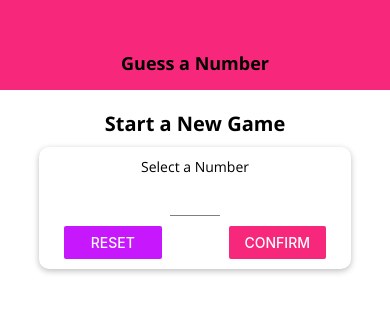
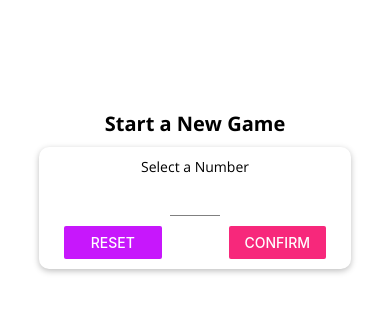
Before and after one commit to safiyc/Guess-The-Number-React-Native, a React Native app: screen / in a window 390 px wide. Shown: the top 312 px of the page. Built offline with nearby package versions, Linux system fonts and the light colour scheme.

Commit message:
Detect android or ios and style specific

```diff
--- a/App.js
+++ b/App.js
@@ -9,7 +9,7 @@ import GameScreen from './components/screens/GameScreen';
 import GameOverScreen from './components/screens/GameOverScreen';
 
 const fetchFonts = () => {
-  Font.loadAsync({
+  return Font.loadAsync({
     'open-sans': require('./assets/fonts/OpenSans-Regular.ttf'),
     'open-sans-bold': require('./assets/fonts/OpenSans-Bold.ttf'),
   });
--- a/components/Header.js
+++ b/components/Header.js
@@ -1,28 +1,46 @@
 import React from 'react';
-import { View, Text, StyleSheet } from 'react-native';
+import { View, Text, StyleSheet, Platform } from 'react-native';
+
 
 import Colors from '../constants/colors';
 import TitleText from '../components/TitleText';
 
 const Header = props => {
   return (
-    <View style={styles.header}>
+    <View style={{
+      ...styles.headerBase, ...Platform.select({
+        ios: styles.headerIOS,
+        android: styles.headerAndroid
+      })
+    }}>
       <TitleText style={styles.headerTitle}>{props.title}</TitleText>
     </View>
   );
 };
 
 const styles = StyleSheet.create({
-  header: {
+  // header: {
+  headerBase: {
     width: '100%',
     height: 90,
     paddingTop: 36,
-    backgroundColor: Colors.primary,
+    // backgroundColor: Colors.primary,
+    // backgroundColor: Platform.OS === 'android' ? Colors.primary : 'white',
     alignItems: 'center',
-    justifyContent: 'center'
+    justifyContent: 'center',
+    // borderBottomColor: Platform.OS === 'ios' ? '#ccc' : 'transparent',
+    // borderBottomWidth: Platform.OS === 'ios' ? 1 : 0
+  },
+  headerIOS: {
+    backgroundColor: 'white',
+    borderBottomColor: '#ccc',
+    borderBottomWidth: 1
+  },
+  headerAndroid: {
+    backgroundColor: Colors.primary
   },
   headerTitle: {
-    color: 'black',
+    color: Platform.OS === 'ios' ? Colors.primary : 'white',
     fontSize: 18
   }
 });
--- a/components/MainButton.js
+++ /dev/null
@@ -1,30 +0,0 @@
-import React from 'react';
-import { View, Text, StyleSheet, TouchableOpacity } from 'react-native';
-
-import Colors from '../constants/colors';
-
-const MainButton = props => {
-  return (
-    <TouchableOpacity activeOpacity={0.6} onPress={props.onPress}>
-      <View style={styles.button}>
-        <Text style={styles.buttonText}>{props.children}</Text>
-      </View>
-    </TouchableOpacity>
-  );
-};
-
-const styles = StyleSheet.create({
-  button: {
-    backgroundColor: Colors.primary,
-    paddingVertical: 12,
-    paddingHorizontal: 30,
-    borderRadius: 25
-  },
-  buttonText: {
-    color: 'white',
-    fontFamily: 'open-sans',
-    fontSize: 18
-  }
-});
-
-export default MainButton;
--- a/components/screens/GameOverScreen.js
+++ b/components/screens/GameOverScreen.js
@@ -4,7 +4,7 @@ import { View, Text, Button, StyleSheet, Image, Dimensions, ScrollView } from 'r
 import BodyText from '../BodyText';
 import TitleText from '../TitleText';
 import Colors from '../../constants/colors';
-import MainButton from '../../components/MainButton';
+import MainButton from '../MainButton';
 
 const GameOverScreen = props => {
   const [availableDeviceWidth, setAvailableDeviceWidth] = useState(Dimensions.get('window').width);
@@ -27,18 +27,19 @@ const GameOverScreen = props => {
     <ScrollView>
       <View style={styles.screen}>
         <TitleText>The Game is over!</TitleText>
-        <View style={{ ...styles.imageContainer, ...{ width: availableDeviceWidth * .7, height: availableDeviceHeight * .7, borderRadius: (availableDeviceWidth * .7) / 2, marginVertical: availableDeviceHeight / 30 } }}>
+        <View style={{ ...styles.imageContainer, ...{ width: availableDeviceWidth * .7, height: availableDeviceHeight * .5, borderRadius: (availableDeviceWidth * .7) / 2, marginVertical: availableDeviceHeight / 30 } }}>
           {/* <Image style={styles.image} resizeMode="cover" source={require('../../assets/success.png')} /> */}
           {/* images from remote/network must set width/height bc react unable to detect while loading */}
           <Image style={styles.image} resizeMode="cover" source={{ uri: 'https://images.unsplash.com/photo-1554629947-334ff61d85dc?ixlib=rb-1.2.1&ixid=eyJhcHBfaWQiOjEyMDd9&auto=format&fit=crop&w=676&q=80' }} />
         </View>
         <View style={{ ...styles.resultContainer, ...{ marginVertical: availableDeviceHeight / 60 } }}>
           {/* <Text> nested in <Text> will inherit styles from upper layer */}
-          <BodyText style={{ ...styles.resultBody, ...{ fontSize: setAvailableDeviceHeight < 400 ? 16 : 20 } }}>Number of rounds:
-            <Text style={styles.highlight}>{props.roundsNumber}</Text>
+          <BodyText style={{ ...styles.resultBody, ...{ fontSize: setAvailableDeviceHeight < 400 ? 16 : 20 } }}>
+            <Text>Number of rounds: </Text>
+            <Text style={styles.highlight}>{props.roundsNumber} {"\n"}</Text>
             {/* </BodyText>
           <BodyText style={styles.resultBody}> */}
-            Number was:
+            <Text>Number was: </Text>
             <Text style={styles.highlight}>{props.userNumber}</Text>
           </BodyText>
         </View>
```
Also changed, not shown: components/MainButton.android.js (added, +45 -0 lines), components/MainButton.ios.js (added, +46 -0 lines), 1 other file (tests, documents, lock files or other folders).
